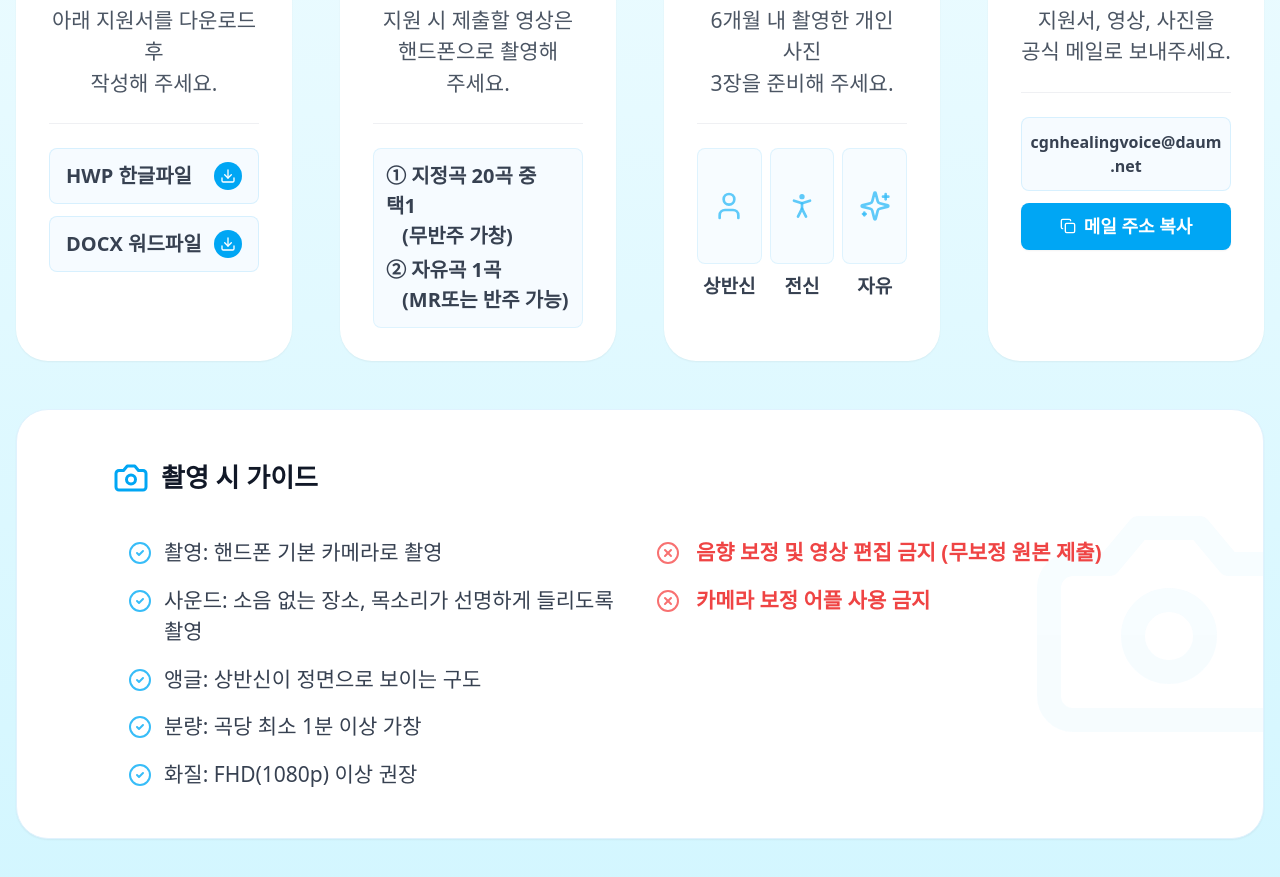
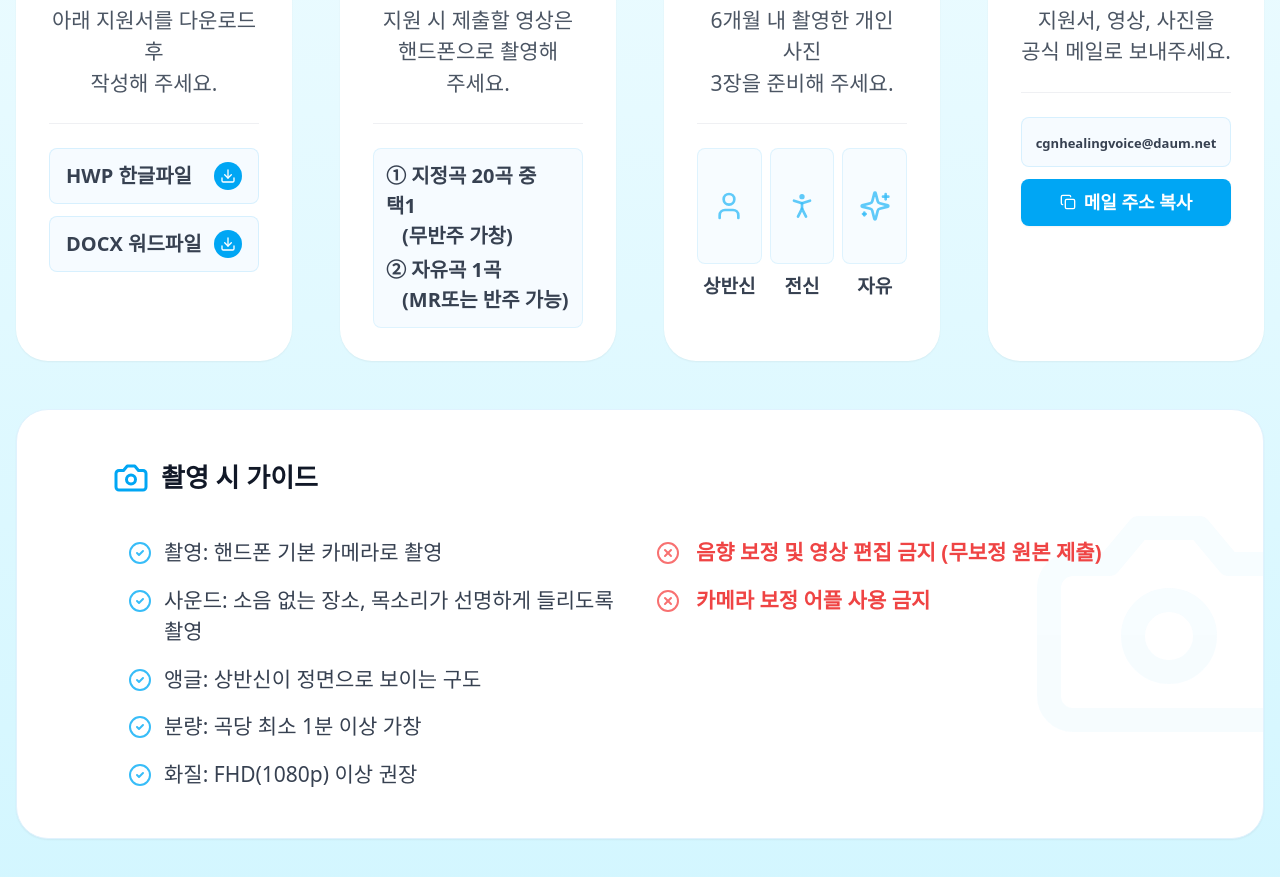
Before and after one commit to seun9eun/healingvoice, a React (Vite) app: page / in a window 1280 px wide. Shown: the part 4700-5577 px from the top of the page. Built offline with nearby package versions, Linux system fonts and the light colour scheme; a web font is replaced by a local one.

Commit message:
style: further reduce email font size for better fit in narrow columns

```diff
--- a/src/app/components/StepsSection.tsx
+++ b/src/app/components/StepsSection.tsx
@@ -164,7 +164,7 @@ export function StepsSection() {
       content: (
         <div className="flex flex-col gap-3 items-center justify-center w-full mt-2">
           <div className="w-full text-center px-1 md:px-2 py-3 bg-sky-50/60 border border-sky-200/50 rounded-lg overflow-hidden">
-            <span className="text-[18px] md:text-[16px] font-bold text-gray-700 font-sans break-words">
+            <span className="text-[15px] md:text-[13px] font-bold text-gray-700 font-sans break-words">
               cgnhealingvoice@daum.net
             </span>
           </div>
```
